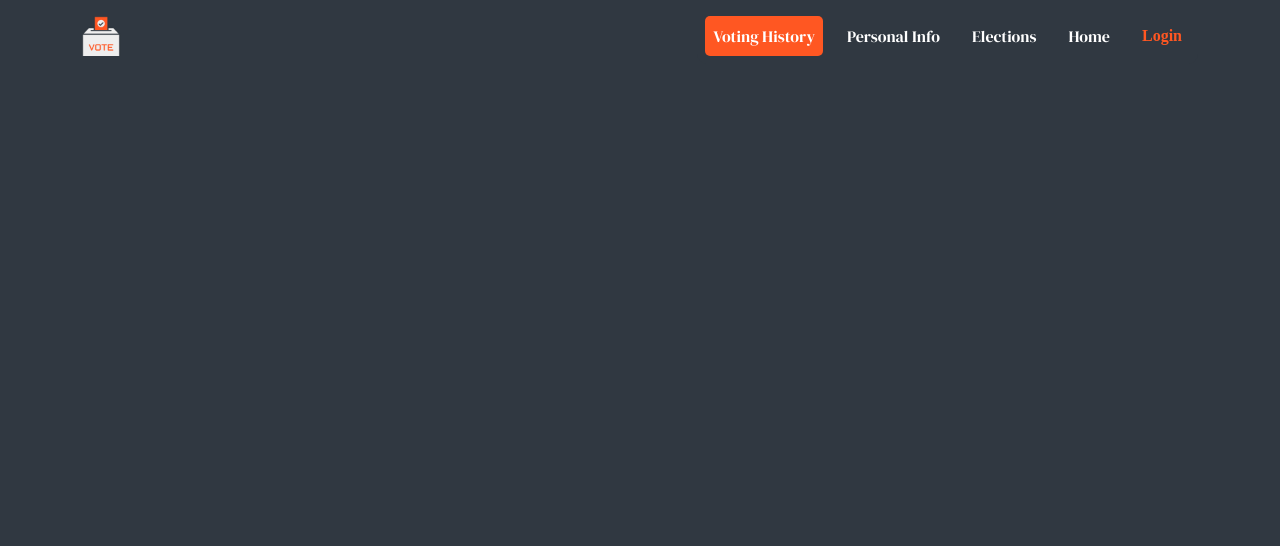
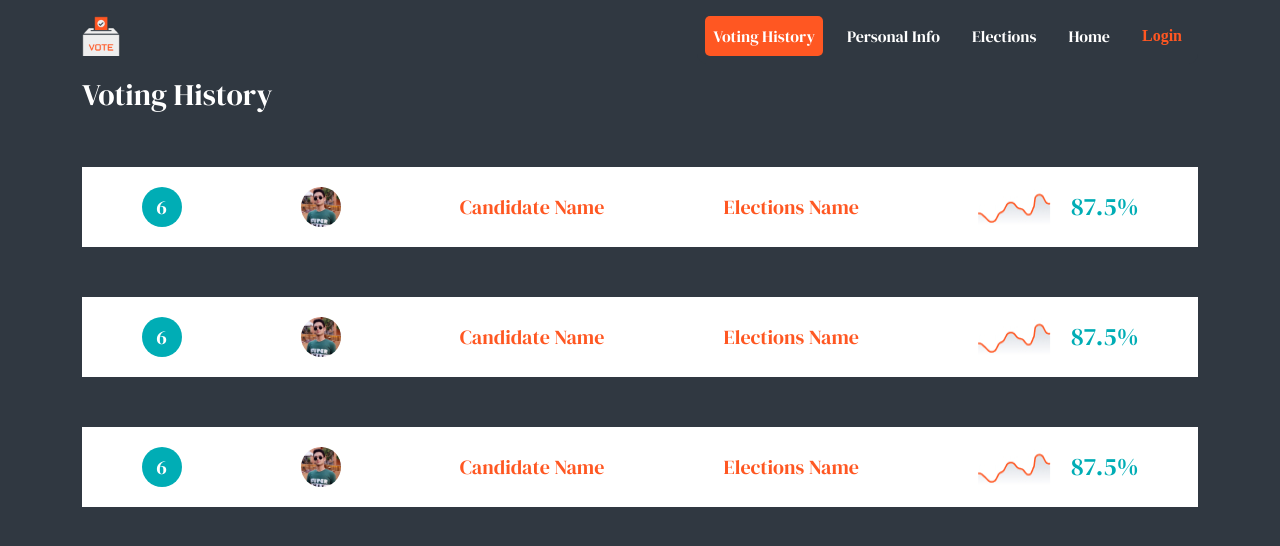
Before and after one commit to kero1019/An-Enhanced-Web-Based-Electronic-Voting-System, a plain HTML site: page pages/voting_history/voting_history.html in a window 1280 px wide. Drawn offline with Linux system fonts and the light colour scheme; a web font is replaced by a local one.

Commit message:
First change
create the voting history first edition

```diff
--- a/css/main_dark.css
+++ b/css/main_dark.css
@@ -162,7 +162,79 @@ nav .navbar-toggler:focus {
 
 /* End personal_info_edit */
 /* Start voting_history */
-.voting_history {
+.voting_history p {
+  margin: 0;
+}
+.voting_history .container > p {
+  color: var(--white);
+  font-size: 30px;
+}
+.voting_history .container .each_vote {
+  background-color: var(--white);
+  margin-top: 50px;
+  padding:20px 0 ;
+}
+.voting_history .container .each_vote p:first-child {
+  background-color: var(--bluegreen);
+  color: var(--white);
+  font-size: 20px;
+}
+.voting_history .container .each_vote p:nth-child(3),
+.voting_history .container .each_vote p:nth-child(4){
+  color:var(--orange);
+  font-size: 20px;
+}
+.voting_history .container .each_vote div:nth-child(2){
+  border-radius: 50%;
+  background-image: url(../imgs/WhatsApp\ Image\ 2023-05-02\ at\ 20.05.18.jpg);
+  background-size: cover;
+  background-position:top;
+}
+.voting_history .container .each_vote div:last-child p{
+  color: var(--bluegreen);
+  font-size: 25px;
+}
+/*  Very Small devices */
+@media (max-width: 575px) {
+  .voting_history .container .each_vote {
+    display: flex;
+    flex-direction: column;
+    align-items:center;
+    justify-content: space-around;
+    height: 400px;
+  }
+  .voting_history .container .each_vote div:nth-child(2){
+    width: 100px;
+    height:100px;
+  }
+  .voting_history .container .each_vote p:first-child {
+    width:calc(100% - 50px);
+    border-radius: 3px;
+  }
+}
+@media (min-width:768px){
+  .voting_history .container .each_vote{
+    display: flex;
+    align-items: center;
+    justify-content: space-around;
+  }
+  .voting_history .container .each_vote div:nth-child(2){
+    width: 40px;
+    height:40px;
+  }
+  .voting_history .container .each_vote p:first-child {
+    width: 40px;
+    height: 40px;
+    border-radius: 50%;
+    font-size: 20px;
+    display: flex;
+    align-items: center;
+    justify-content: center;
+  }
+  .voting_history .container .each_vote div:last-child{
+    display: flex;
+    gap: 20px;
+  }
 }
 
 /* End voting_history */
--- a/pages/voting_history/voting_history.html
+++ b/pages/voting_history/voting_history.html
@@ -68,7 +68,41 @@
     </nav>
     <!-- End Nav Bar -->
     <!-- Start voting_history -->
-    <div class="voting_history"></div>
+    <div class="voting_history">
+      <div class="container">
+        <p>Voting History</p>
+        <div class="each_vote">
+          <p>6</p>
+          <div></div>
+          <p>Candidate Name</p>
+          <p>Elections Name</p>
+          <div>
+            <img src="../../imgs/Small chart line.jpg" alt="Icon">
+            <p class="per">87.5%</p>
+          </div>
+      </div>
+        <div class="each_vote">
+          <p>6</p>
+          <div></div>
+          <p>Candidate Name</p>
+          <p>Elections Name</p>
+          <div>
+            <img src="../../imgs/Small chart line.jpg" alt="Icon">
+            <p class="per">87.5%</p>
+          </div>
+      </div>
+        <div class="each_vote">
+          <p>6</p>
+          <div></div>
+          <p>Candidate Name</p>
+          <p>Elections Name</p>
+          <div>
+            <img src="../../imgs/Small chart line.jpg" alt="Icon">
+            <p class="per">87.5%</p>
+          </div>
+      </div>
+      </div>
+    </div>
     <!-- End voting_history -->
     <!-- js files -->
     <script src="../../js/bootstrap.bundle.min.js"></script>
```
Also changed, not shown: imgs/Small chart line.jpg (added), imgs/WhatsApp Image 2023-05-02 at 20.05.18.jpg (added).
